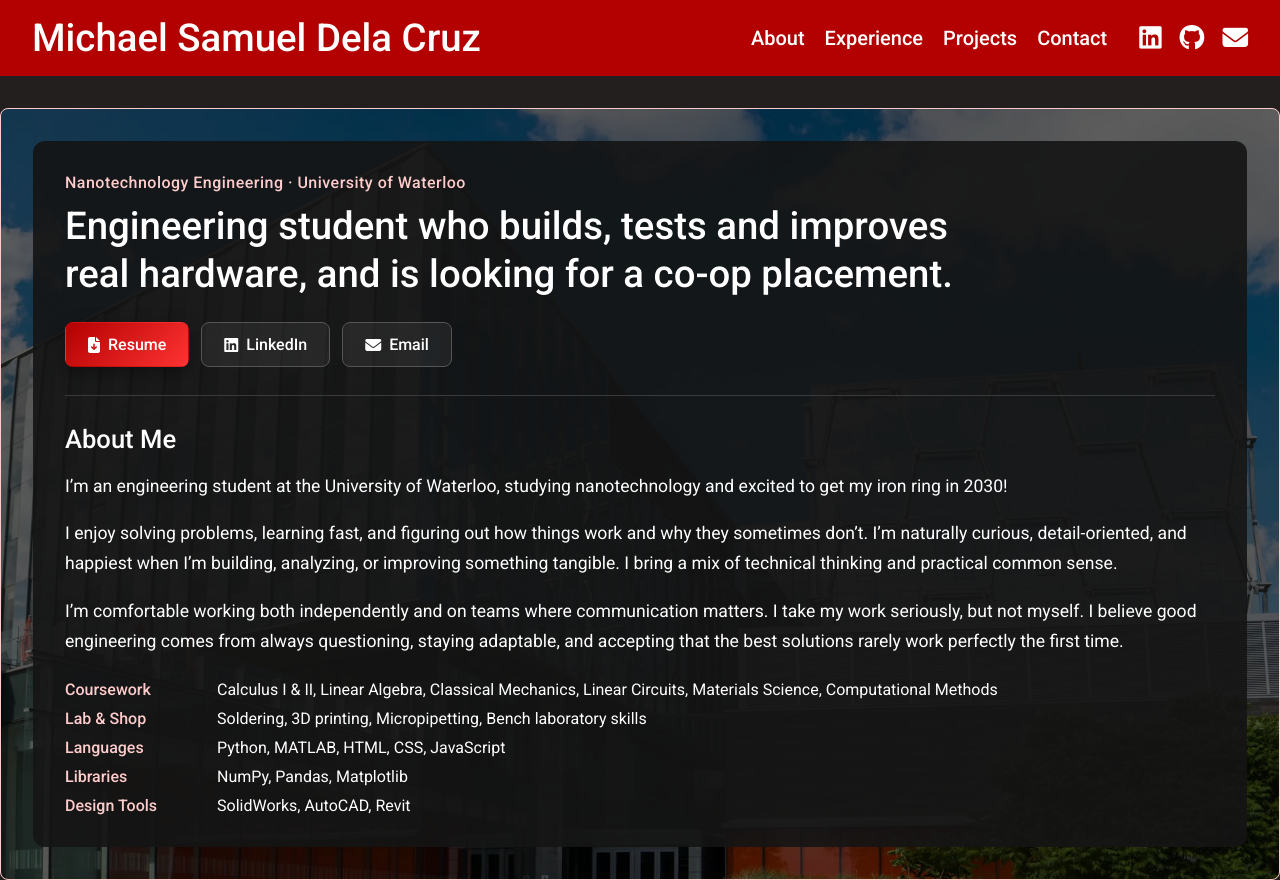
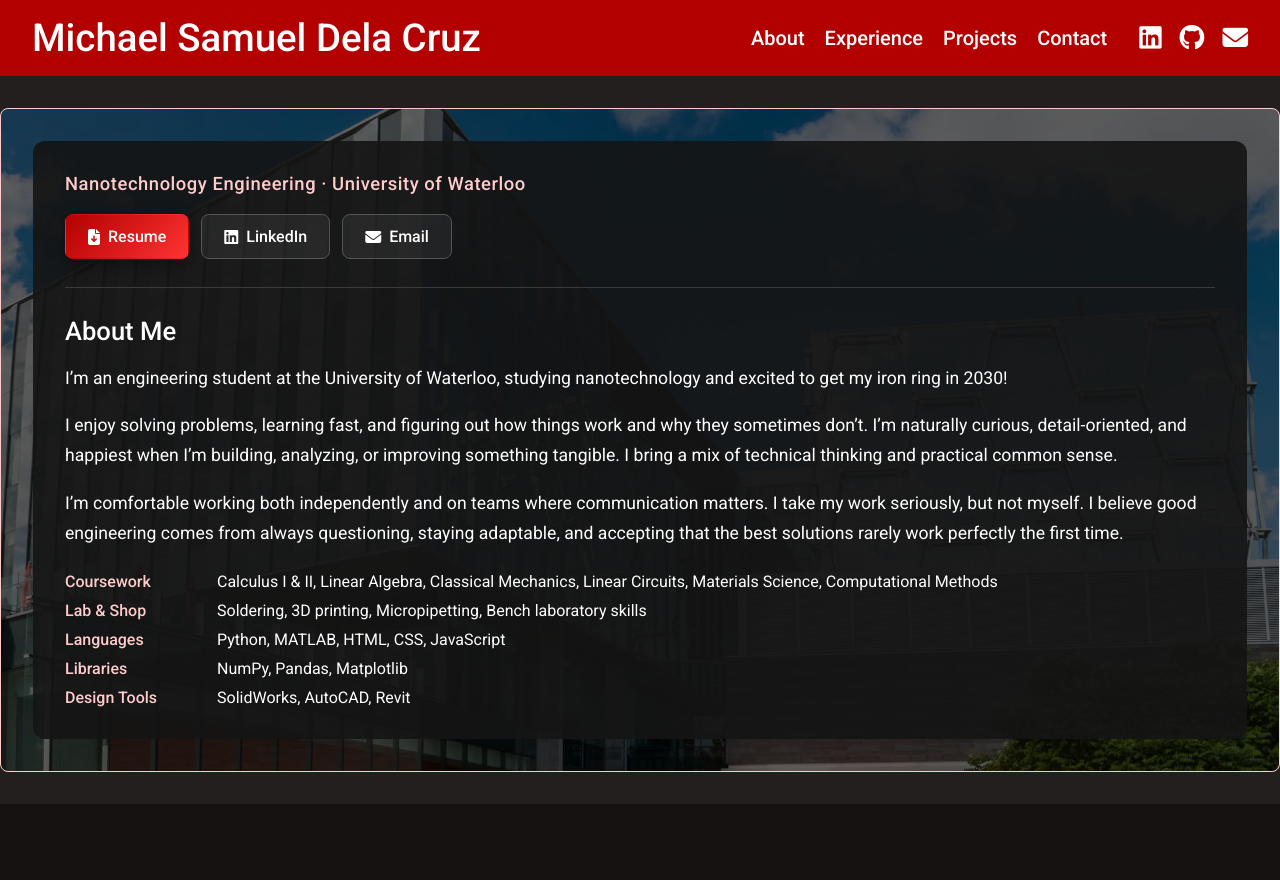
Before and after one commit to jemichael2024/Michael-Samuel-Website, a plain HTML site: page index.html in a window 1280 px wide. Shown: the top 880 px of the page. Drawn offline with Linux system fonts and the light colour scheme.

Commit message:
Remove hero tagline sentence
Co-Authored-By: Claude Opus 5.5 <noreply@anthropic.com>
Claude-Session: https://claude.ai/code/session_016UiVSbBNZgbba2XfrxSKCP

```diff
--- a/index.html
+++ b/index.html
@@ -56,7 +56,6 @@
 
     <div class="hero">
       <p class="hero-kicker">Nanotechnology Engineering · University of Waterloo</p>
-      <h2 class="hero-pitch">Engineering student who builds, tests and improves real hardware, and is looking for a co-op placement.</h2>
       <div class="hero-buttons">
         <a class="btn btn-primary" href="files/Resume.pdf" target="_blank" rel="noopener"><i class="fas fa-file-arrow-down"></i> Resume</a>
         <a class="btn" href="https://linkedin.com/in/micsam" target="_blank" rel="noopener"><i class="fab fa-linkedin"></i> LinkedIn</a>
--- a/style.css
+++ b/style.css
@@ -163,18 +163,11 @@ nav a:hover {
 }
 
 .hero-kicker {
-  margin: 0 0 10px;
+  margin: 0 0 1.25rem;
+  font-size: 1.15rem;
   color: var(--pink);
   font-weight: 500;
   letter-spacing: 0.03em;
-}
-
-.hero-pitch {
-  font-size: clamp(1.5rem, 3.2vw, 2.4rem);
-  font-weight: 500;
-  line-height: 1.25;
-  margin: 0 0 1.5rem;
-  max-width: 900px;
 }
 
 .hero-buttons {
```
